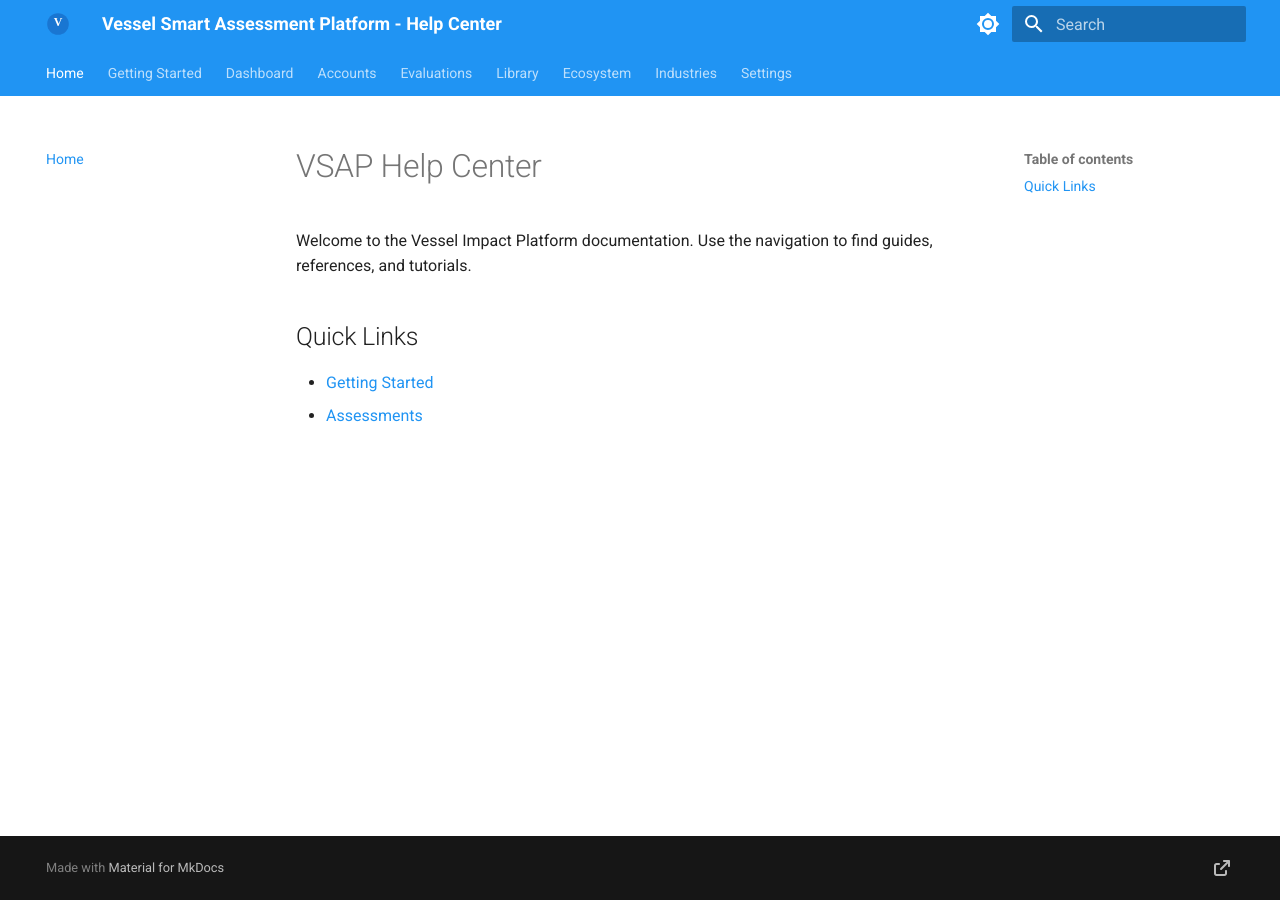
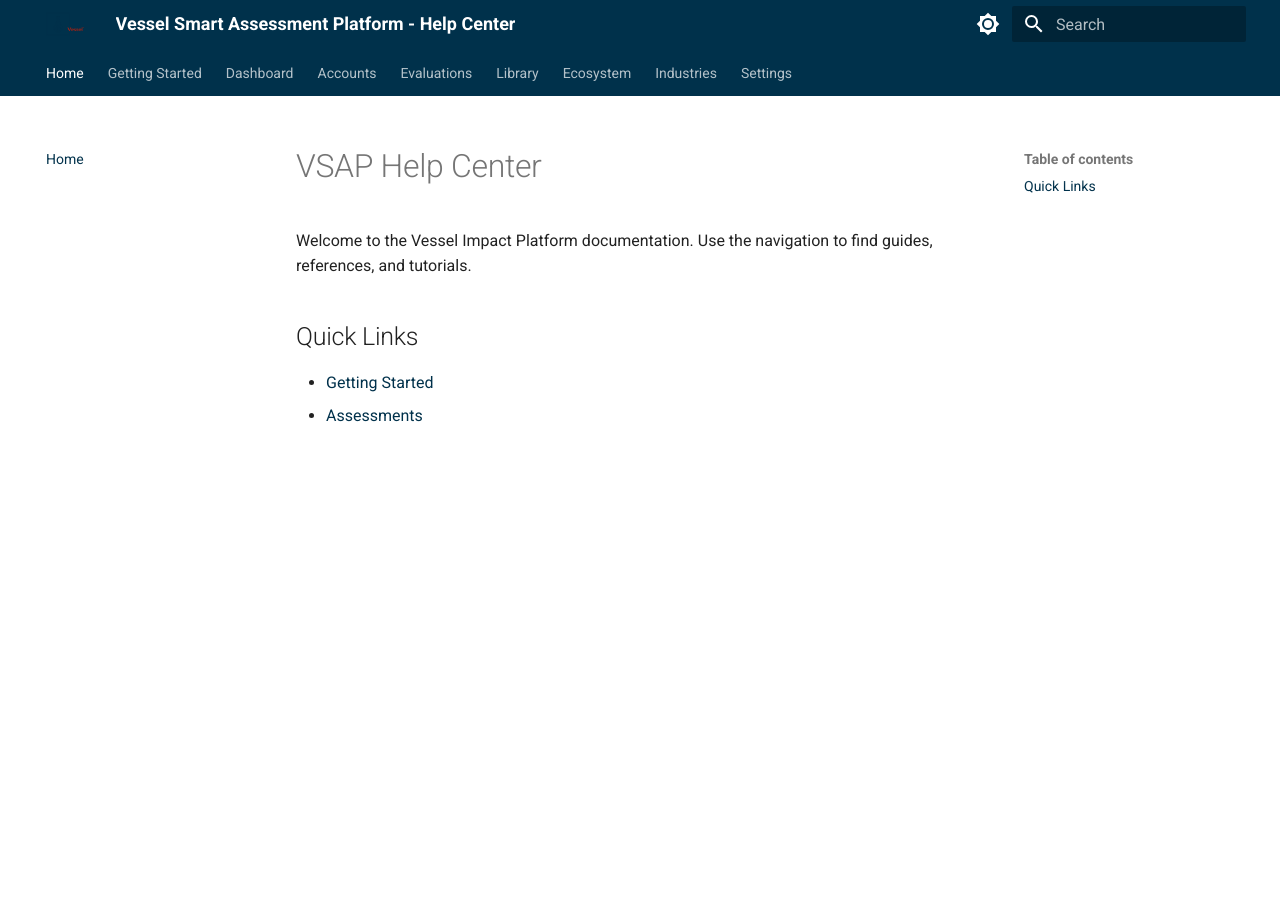
Before and after one commit to Vessel-Scale/vsap-docs, an MkDocs documentation site: the page built from docs/index.md, in a window 1280 px wide. Built offline with MkDocs 1.6.1 and Material for MkDocs 9.7.7, drawn with Linux system fonts in a browser that asks for light colours.

```diff
--- /dev/null
+++ b/docs/assets/custom.css
@@ -0,0 +1,18 @@
+:root {
+  --md-primary-fg-color: #00314B;
+  --md-primary-fg-color--light: #004A6D;
+  --md-primary-fg-color--dark: #001F30;
+  --md-accent-fg-color: #93241B;
+}
+
+[data-md-color-scheme="slate"] {
+  --md-primary-fg-color: #93241B;
+  --md-primary-fg-color--light: #C0341F;
+  --md-primary-fg-color--dark: #6B1915;
+  --md-accent-fg-color: #00314B;
+}
+
+/* Hide "Made with Material for MkDocs" footer */
+.md-footer-meta {
+  display: none;
+}
--- a/mkdocs.yml
+++ b/mkdocs.yml
@@ -2,6 +2,7 @@
 site_url: https://docs.vesselimpact.com
 site_description: Documentation for the Vessel Smart Assessment Platform
 site_author: Vessel
+copyright: 'Vessel, 2026'
 
 #repo_url: https://github.com/vessel-impact/vsap-docs
 #repo_name: vessel-impact/vsap-docs
@@ -9,18 +10,18 @@
 
 theme:
   name: material
-  logo: assets/logo.svg
-  favicon: assets/favicon.ico
+  logo: assets/vessel-logo.png
+  favicon: assets/vessel-favicon.png
   palette:
     - scheme: default
-      primary: blue
-      accent: blue
+      primary: custom
+      accent: custom
       toggle:
         icon: material/brightness-7
         name: Switch to dark mode
     - scheme: slate
-      primary: blue
-      accent: blue
+      primary: custom
+      accent: custom
       toggle:
         icon: material/brightness-4
         name: Switch to light mode
@@ -32,6 +33,9 @@
     - search.highlight
     - content.code.copy
     - content.tabs.link
+
+extra_css:
+  - assets/custom.css
 
 plugins:
   - search
```
Also changed, not shown: docs/assets/vessel-favicon.png (added), docs/assets/vessel-logo.png (added).
